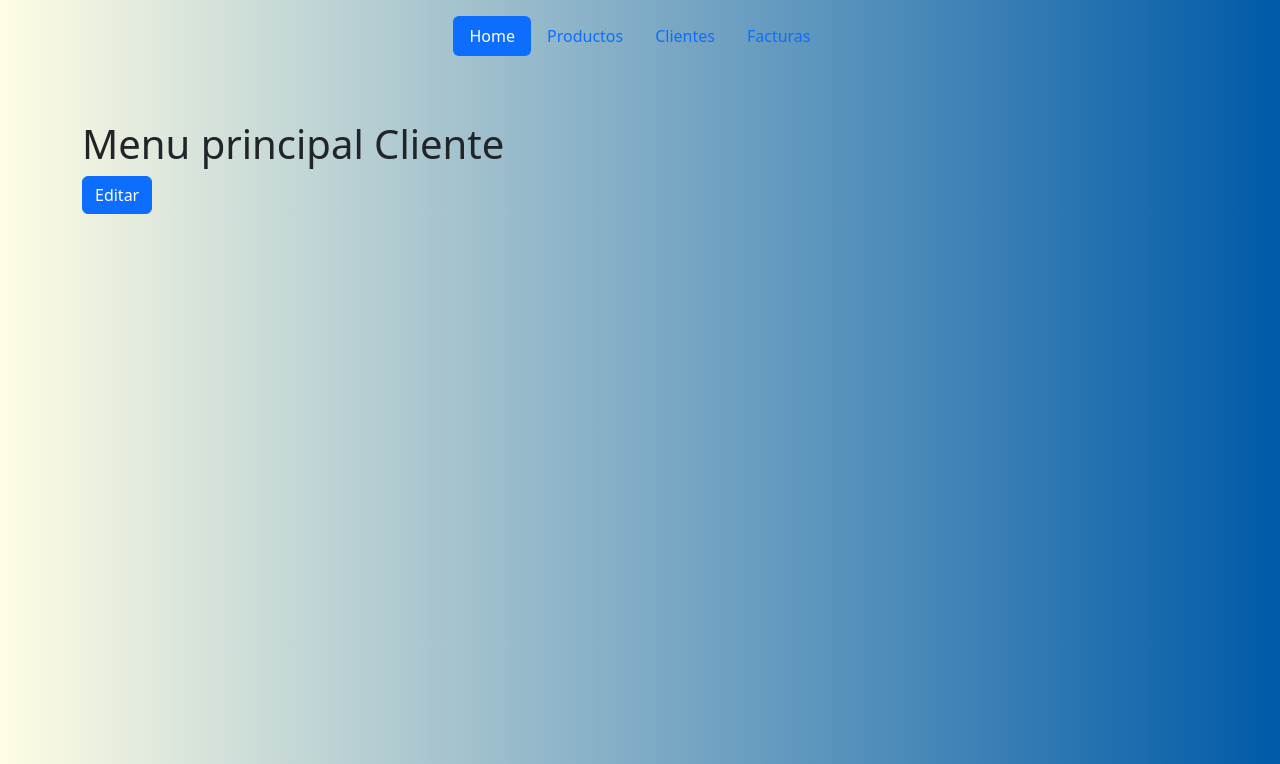
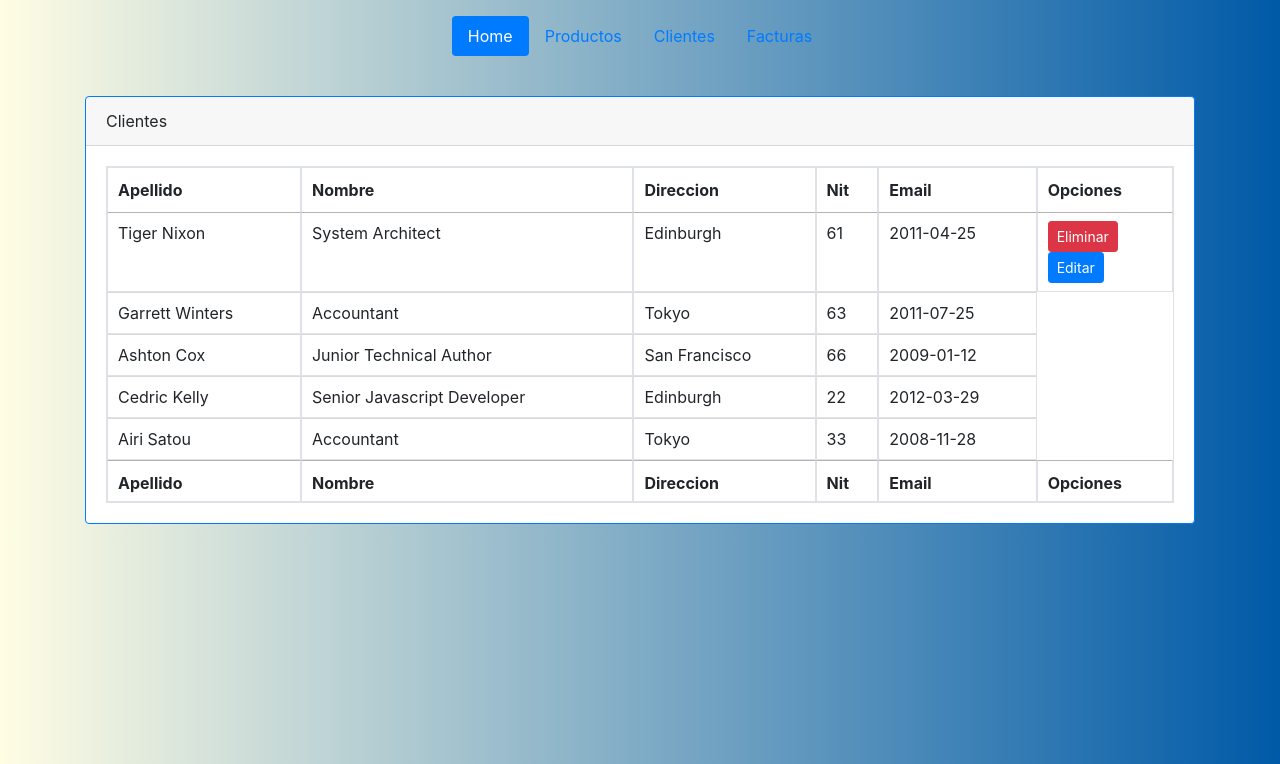
Before and after one commit to MauGarr/Desarrollo_Web, a Django app: page /cliente/ in a window 1280 px wide. Shown: the top 764 px of the page. Run offline with Django 5.2, Linux system fonts and the light colour scheme; some libraries are stand-ins or nearby versions.

Commit message:
se agrego la parte de clientes y en los productos

```diff
--- a/Proyecto2Ipc/templates/clientes.html
+++ b/Proyecto2Ipc/templates/clientes.html
@@ -2,12 +2,13 @@
 <html lang="en">
 <head>
     <meta charset="UTF-8">
+    <meta http-equiv="X-UA-Compatible" content="IE=edge">
     <meta name="viewport" content="width=device-width, initial-scale=1.0">
     <title>Clientes</title>
-
-    <!-- Incluir Bootstrap (a través de CDN) -->
-    <link rel="stylesheet" href="https://stackpath.bootstrapcdn.com/bootstrap/4.5.2/css/bootstrap.min.css">
-
+    <script src="https://code.jquery.com/jquery-3.6.1.min.js"></script>
+    <link rel="stylesheet" href="https://cdn.jsdelivr.net/npm/bootstrap@4.6.2/dist/css/bootstrap.min.css" integrity="sha384-xOolHFLEh07PJGoPkLv1IbcEPTNtaed2xpHsD9ESMhqIYd0nLMwNLD69Npy4HI+N" crossorigin="anonymous">
+    <link rel="stylesheet" type="text/css" href="https://cdn.datatables.net/1.12.1/css/jquery.dataTables.css">
+    <script type="text/javascript" charset="utf8" src="https://cdn.datatables.net/1.12.1/js/jquery.dataTables.js"></script>
     <style>
         body {
             background: #005AA7;  /* fallback for old browsers */
@@ -18,40 +19,88 @@
 </head>
 <body>
     {% include 'nav.html' %}
-<!-- Contenido Principal -->
-<div class="container mt-5">
-    <h1>Menu principal Cliente</h1>
-    <button class="btn btn-primary" data-toggle="modal" data-target="#editModal">Editar</button>
-</div>
+    <br>
+    <script>
+        $(document).ready( function () {
+            $('#tableClientes_id').DataTable();
+        } );
+    </script>
+    <div class="container">
+        <div class="card border-primary mb-3">
+            <div class="card-header">
+              Clientes
+            </div>
+            <div class="card-body">
+                <table id="tableClientes_id" class="display table table-bordered" style="width:100%">
+                    <thead>
+                        <tr>
+                            <th>Apellido</th>
+                            <th>Nombre</th>
+                            <th>Direccion</th>
+                            <th>Nit</th>
+                            <th>Email</th>
+                            <th>Opciones</th>
+                        </tr>
+                    </thead>
+                    <tbody>
+                        <tr>
+                            <td>Tiger Nixon</td>
+                            <td>System Architect</td>
+                            <td>Edinburgh</td>
+                            <td>61</td>
+                            <td>2011-04-25</td>
+                            <td style="flex-direction: row;">
+                            <form action="">
+                                <button class="btn btn-danger btn-icon-split btn-sm">Eliminar</button>
+                            </form>
+                            <form action="">
+                                <button class="btn btn-primary btn-icon-split btn-sm">Editar</button>
+                            </form>
+                            </td>
+                        </tr>
+                        <tr>
+                            <td>Garrett Winters</td>
+                            <td>Accountant</td>
+                            <td>Tokyo</td>
+                            <td>63</td>
+                            <td>2011-07-25</td>
 
-<!-- Ventana Modal de Edición -->
-<div class="modal" id="editModal" tabindex="-1" role="dialog">
-    <div class="modal-dialog" role="document">
-        <div class="modal-content">
-            <div class="modal-header">
-                <h5 class="modal-title">Editar Información</h5>
-                <button type="button" class="close" data-dismiss="modal" aria-label="Close">
-                    <span aria-hidden="true">&times;</span>
-                </button>
+                        </tr>
+                        <tr>
+                            <td>Ashton Cox</td>
+                            <td>Junior Technical Author</td>
+                            <td>San Francisco</td>
+                            <td>66</td>
+                            <td>2009-01-12</td>
+                        </tr>
+                        <tr>
+                            <td>Cedric Kelly</td>
+                            <td>Senior Javascript Developer</td>
+                            <td>Edinburgh</td>
+                            <td>22</td>
+                            <td>2012-03-29</td>
+                        </tr>
+                        <tr>
+                            <td>Airi Satou</td>
+                            <td>Accountant</td>
+                            <td>Tokyo</td>
+                            <td>33</td>
+                            <td>2008-11-28</td>
+                        </tr>
+                    </tbody>
+                    <tfoot>
+                        <tr>
+                            <th>Apellido</th>
+                            <th>Nombre</th>
+                            <th>Direccion</th>
+                            <th>Nit</th>
+                            <th>Email</th>
+                            <th>Opciones</th>
+                        </tr>
+                    </tfoot>
+                </table>
             </div>
-            <div class="modal-body">
-                <!-- Contenido del Formulario de Edición -->
-                <form>
-                    <div class="form-group">
-                        <label for="editInput">Campo a Editar</label>
-                        <input type="text" class="form-control" id="editInput" placeholder="Nuevo valor">
-                    </div>
-                    <button type="submit" class="btn btn-primary">Guardar Cambios</button>
-                </form>
-            </div>
-        </div>
+          </div>
     </div>
-</div>
-
-<!-- Incluir Bootstrap JS y Popper.js (a través de CDN) -->
-<script src="https://code.jquery.com/jquery-3.5.1.slim.min.js"></script>
-<script src="https://cdn.jsdelivr.net/npm/@popperjs/core@2.10.2/dist/umd/popper.min.js"></script>
-<script src="https://stackpath.bootstrapcdn.com/bootstrap/4.5.2/js/bootstrap.min.js"></script>
-
 </body>
 </html>
--- a/Proyecto2Ipc/templates/nav.html
+++ b/Proyecto2Ipc/templates/nav.html
@@ -1,8 +1,4 @@
 
-
-<link rel="stylesheet" href="https://cdn.jsdelivr.net/npm/bootstrap@5.3.2/dist/css/bootstrap.min.css" integrity="sha384-T3c6CoIi6uLrA9TneNEoa7RxnatzjcDSCmG1MXxSR1GAsXEV/Dwwykc2MPK8M2HN" crossorigin="anonymous">
-<script src="https://code.jquery.com/jquery-3.6.4.min.js" integrity="sha384-Gn5384xqQ1aoWXA+058RXPxPg6fy4IWvTNh0E263XmFcJlSAwiGgFAW/dAiS6JXm" crossorigin="anonymous"></script>
-<script src="https://cdn.jsdelivr.net/npm/bootstrap@5.3.2/dist/js/bootstrap.bundle.min.js" integrity="sha384-C6RzsynM9kWDrMNeT87bh95OGNyZPhcTNXj1NW7RuBCsyN/o0jlpcV8Qyq46cDfL" crossorigin="anonymous"></script>
 
 <div class="container">
     <header class="d-flex justify-content-center py-3">
--- a/Proyecto2Ipc/views.py
+++ b/Proyecto2Ipc/views.py
@@ -5,7 +5,8 @@ def index(request):
     return render(request, 'inicio.html')
 
 def signup(request):
-    return HttpResponse('Prueba')
+    # return HttpResponse('Prueba')
+    return render(request, 'singup.html')
 
 def producto(request):
     return render(request, 'producto.html')
```
Also changed, not shown: Proyecto2Ipc/templates/producto.html (+78 -36 lines), Proyecto2Ipc/templates/singup.html (added, +96 -0 lines).
